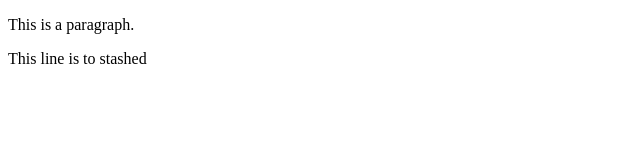
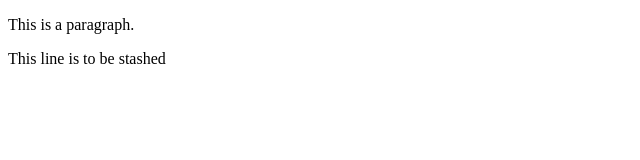
Before and after one commit to ubaid0409/New-Practise, a plain HTML site: page index.html in a window 1280 px wide. Shown: the full height of the page, 0-640 px from the left. Drawn offline with Linux system fonts and the light colour scheme.

Commit message:
Done with satshed

```diff
--- a/index.html
+++ b/index.html
@@ -7,6 +7,6 @@
 </head>
 <body>
     <p>This is a paragraph.</p>
-    <p>This line is to stashed</p>
+    <p>This line is to be stashed</p>
 </body>
 </html>
```
